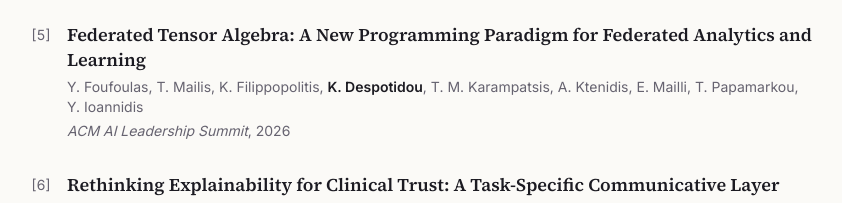
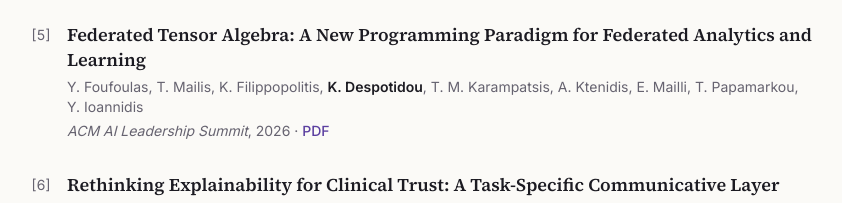
Before and after one commit to Kallistina/Kallistina.github.io, a React (Create React App) app: page / in a window 1280 px wide. Shown: the part 3080-3283 px from the top of the page, without its empty margins (321-1163 px from the left). Built offline with nearby package versions, Linux system fonts and the light colour scheme.

Commit message:
paper link

```diff
--- a/src/data.js
+++ b/src/data.js
@@ -158,7 +158,7 @@ export const publications = [
     venue: "ACM AI Leadership Summit",
     year: "2026",
     status: "",
-    links: {},
+    links: { pdf: "https://dl.acm.org/doi/pdf/10.1145/3806096.3844813" },
   },
   {
     authors: "G. Zamzmi, E. Puyol Anton, K. Despotidou, T. Papamarkou, Y. Ioannidis",
```
